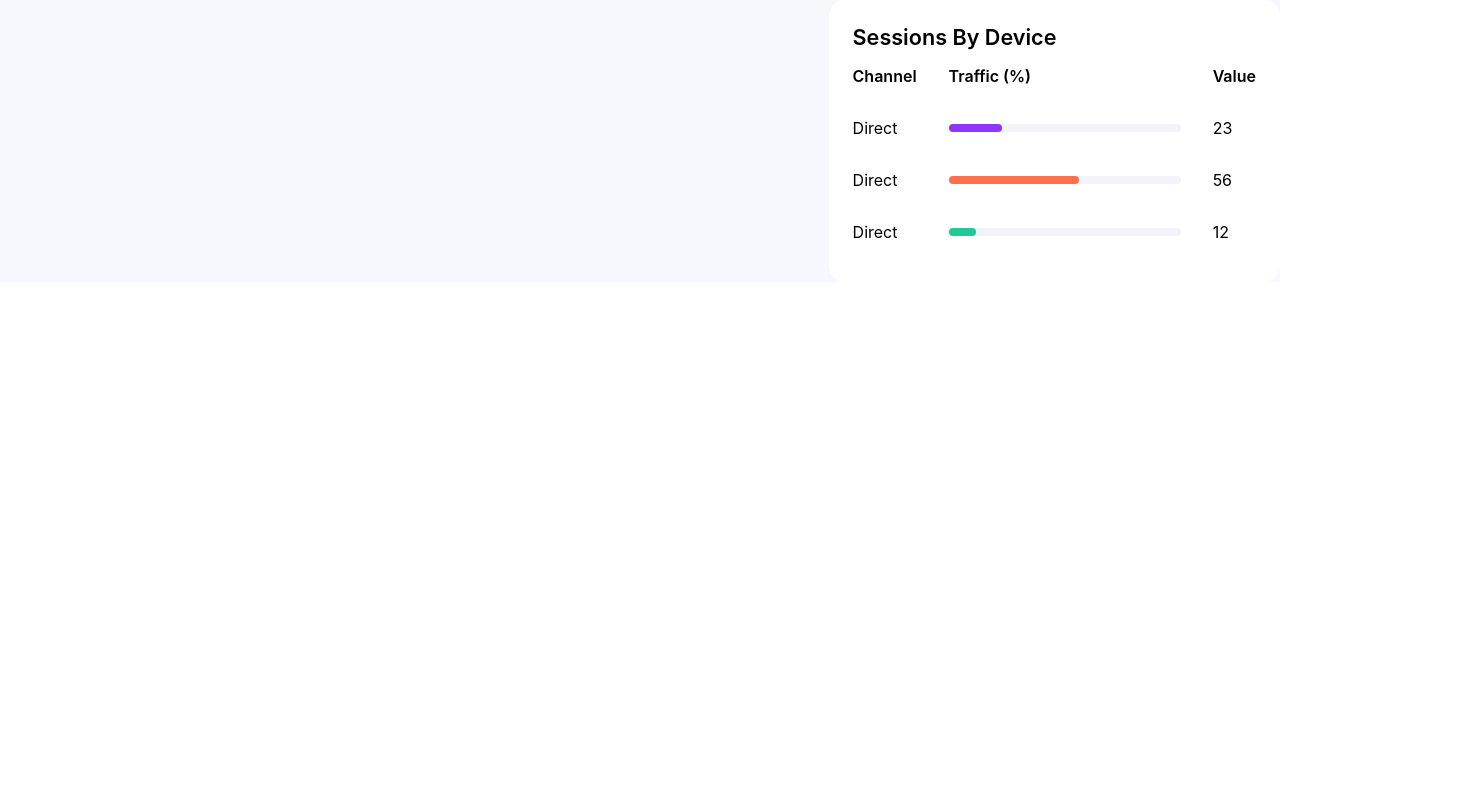
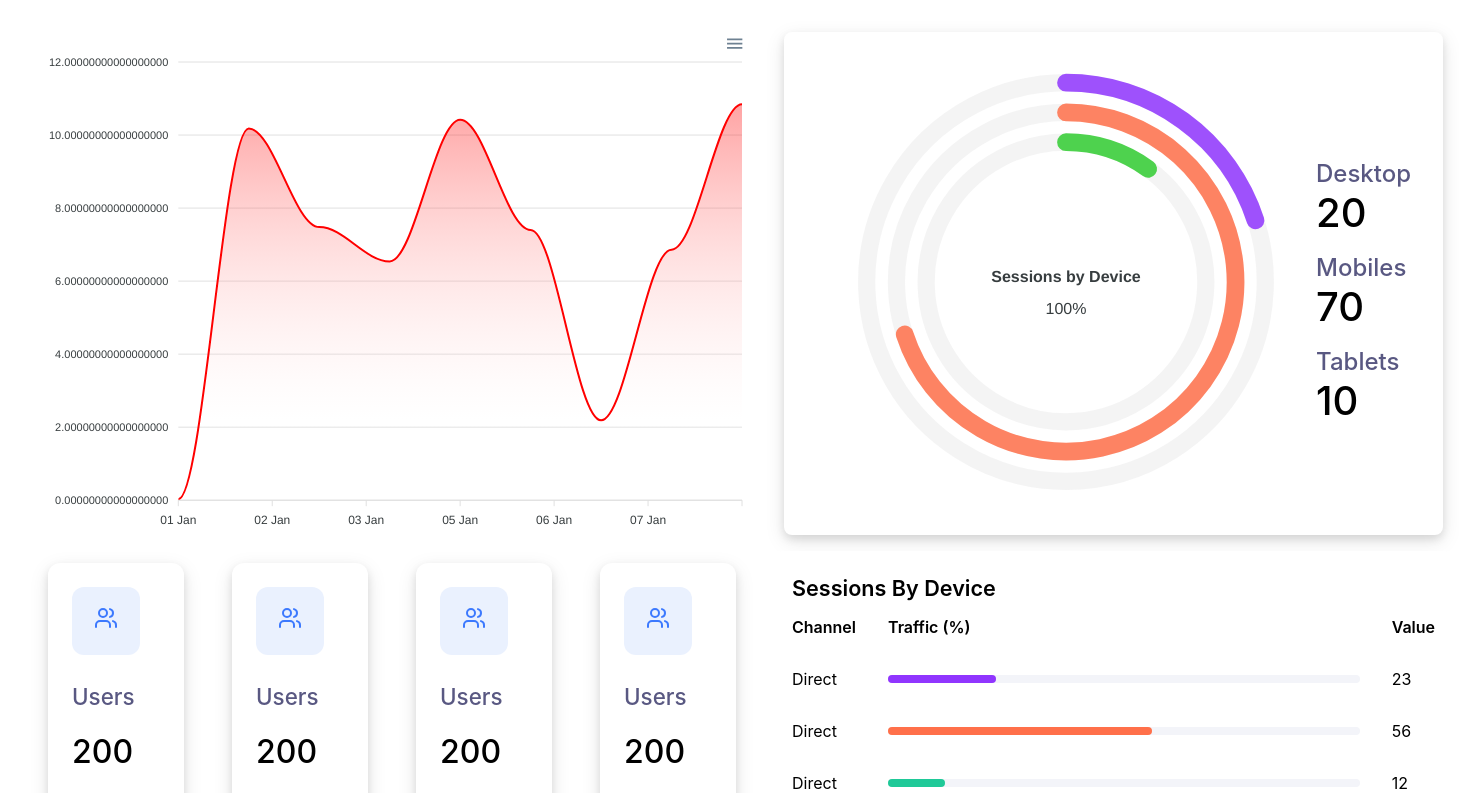
Before and after one commit to ethindia-2023/frontend, a React (Create React App) app: page / in a window 1280 px wide. Shown: the top 793 px of the page, 1459 px wide, since content can reach past the window. Built offline with nearby package versions, Linux system fonts and the light colour scheme.

Commit message:
feat: integrate components

```diff
--- a/src/app/components/DataCard/index.css
+++ b/src/app/components/DataCard/index.css
@@ -9,27 +9,29 @@
 }
 .prop-name{
     color:#595882;
-    font-size: 1.25rem;
+    font-size: 1.4rem;
+    font-weight: 500;
 }
 .icon-block{
     width:4.25rem;
     height: 4.25rem;
     padding: auto;
     margin-bottom: 1.75rem;
-    background-color: rgba(146, 204, 243, 0.3); ;
-    display: inline-flex;
+    display: flex;
 }
 .data-card{
-    margin: 1rem;
-    width: 9rem;
+    margin: 0 1rem;
+    /* width: 9rem; */
     padding: 1.5rem;
     box-shadow: 0 4px 8px 0 rgba(0, 0, 0, 0.1), 0 6px 20px 0 rgba(0, 0, 0, 0.1);
     display: inline-block;
     font-weight: 450;
+    background-color: white;
 }
 .border-round{
     border-radius: 0.75rem;
 }
 .icon{
     margin: auto;
+    font-size: x-large;
 }
--- a/src/app/components/DataCard/index.tsx
+++ b/src/app/components/DataCard/index.tsx
@@ -1,18 +1,26 @@
-import React from 'react';
-import { FaRegUser } from 'react-icons/fa';
-import './index.css';
+import React, { ReactNode } from "react";
+import { FaRegUser } from "react-icons/fa";
+import "./index.css";
 
-export type DataCardProps ={
+export type DataCardProps = {
   property: string;
   value: number;
   change: number;
-}
+  icon: ReactNode;
+  iconColor: string;
+  iconBackgroundColor: string;
+};
 
 const DataCard: React.FC<DataCardProps> = (props: DataCardProps) => {
   return (
     <div className="data-card border-round">
-      <div className="icon-block border-round">
-        <FaRegUser className='icon' />
+      <div
+        className="icon-block border-round"
+        style={{ backgroundColor: props.iconBackgroundColor }}
+      >
+        <div className="icon" style={{ color: props.iconColor }}>
+          {props.icon}
+        </div>
       </div>
       <p className="prop-name">{props.property}</p>
       <p className="value">{props.value}</p>
--- a/src/app/components/DayAnalytics/index.css
+++ b/src/app/components/DayAnalytics/index.css
@@ -1,13 +1,15 @@
 .day-card{
-    width: fit-content;
-    margin: 1rem;
+    margin: 0 1rem;
     display:flex;
     padding-right: 1.5rem;
-padding-left: 1.5rem;
+    padding-left: 1.5rem;
     flex-direction: row;
+    justify-content: center;
     border-radius: 0.75rem;
+    background-color: white;
     box-shadow: 0 4px 8px 0 rgba(0, 0, 0, 0.1), 0 6px 20px 0 rgba(0, 0, 0, 0.1);
 }
+
 .day-data{
     height:inherit;
     display:flex;
--- a/src/app/components/RadialChart/index.css
+++ b/src/app/components/RadialChart/index.css
@@ -2,11 +2,11 @@
     display:flex;
     flex-direction: row;
     box-shadow: 0 4px 8px 0 rgba(0, 0, 0, 0.1), 0 6px 20px 0 rgba(0, 0, 0, 0.1);
-width: fit-content;
-border-radius:0.5rem ;
-padding-left: 2rem;
-padding-right: 2rem;
-margin: 1rem;
+    border-radius:0.5rem ;
+    padding-left: 2rem;
+    padding-right: 2rem;
+    margin: 0 1rem;
+    background-color: white;
 }
 .values{
     margin: 0%;
--- a/src/app/components/RadialChart/index.tsx
+++ b/src/app/components/RadialChart/index.tsx
@@ -1,39 +1,45 @@
-import React, { useState } from 'react';
-import ReactApexChart from 'react-apexcharts';
-import './index.css';
-import { ApexOptions } from 'apexcharts';
+import React, { useState } from "react";
+import ReactApexChart from "react-apexcharts";
+import "./index.css";
+import { ApexOptions } from "apexcharts";
 
-interface RadialChartsProps {
+export type RadialChartsProps = {
   value: number[];
-}
+};
 
-const RadialCharts: React.FC<RadialChartsProps> = (props: RadialChartsProps) => {
-  const {value} = props;
-  const devices = ['Desktop', 'Mobiles', 'Tablets'];
-  const sum :number = value[0] + value[1] + value[2];
-  const percentage : number[]= [
+const RadialCharts: React.FC<RadialChartsProps> = (
+  props: RadialChartsProps
+) => {
+  const { value } = props;
+  const devices = ["Desktop", "Mobiles", "Tablets"];
+  const sum: number = value[0] + value[1] + value[2];
+  const percentage: number[] = [
     (value[0] / sum) * 100,
     (value[1] / sum) * 100,
     (value[2] / sum) * 100,
   ];
-const chartSeries : ApexNonAxisChartSeries = [percentage[0], percentage[1], percentage[2]];
-const chartOptions: ApexOptions={
+  const chartSeries: ApexNonAxisChartSeries = [
+    percentage[0],
+    percentage[1],
+    percentage[2],
+  ];
+  const chartOptions: ApexOptions = {
     chart: {
       height: 200,
-    type: 'radialBar',
+      type: "radialBar",
     },
     plotOptions: {
       radialBar: {
         dataLabels: {
           name: {
-          fontSize: '22px',
+            fontSize: "22px",
           },
           value: {
-          fontSize: '16px',
+            fontSize: "16px",
           },
           total: {
             show: true,
-          label: 'Sessions by Device',
+            label: "Sessions by Device",
             formatter: function (w: any) {
               return `${100}%`;
             },
@@ -44,24 +50,30 @@ const chartOptions: ApexOptions={
         },
       },
     },
-  colors: ['#9035FE', '#FF704A', '#32CD32'],
+    colors: ["#9035FE", "#FF704A", "#32CD32"],
     labels: devices,
     stroke: {
-    lineCap: 'round',
+      lineCap: "round",
     },
-}
+  };
 
   return (
     <div className="chart-card">
-      <div className='chart'>
-        <ReactApexChart options={chartOptions} series={chartSeries} type="radialBar" height={450} width={450} />
+      <div className="chart">
+        <ReactApexChart
+          options={chartOptions}
+          series={chartSeries}
+          type="radialBar"
+          height={535}
+          width={500}
+        />
       </div>
-      <div className='values'>
+      <div className="values">
         {chartOptions.labels?.map((label, index) => (
-          <div className='device' key={index}>
-            <div className='color'></div>
-            <p className='radial-name'>{devices[index]}</p>
-            <p className='radial-value'>{value[index]}</p>
+          <div className="device" key={index}>
+            <div className="color"></div>
+            <p className="radial-name">{devices[index]}</p>
+            <p className="radial-value">{value[index]}</p>
           </div>
         ))}
       </div>
--- /dev/null
+++ b/src/app/components/SplineChart/index.css
@@ -0,0 +1,3 @@
+.spline-chart{
+    background-color: white;
+}
--- a/src/app/components/SplineChart/index.tsx
+++ b/src/app/components/SplineChart/index.tsx
@@ -1,5 +1,6 @@
 import { ApexOptions } from "apexcharts";
 import Chart from "react-apexcharts";
+import "./index.css";
 
 export type SplineChartProps = {
   series: SeriesData[];
@@ -71,7 +72,13 @@ const SplineCharts: React.FC<SplineChartProps> = (props: SplineChartProps) => {
   };
 
   return (
-    <Chart options={apexOptions} series={series} height={height} type="area" />
+    <Chart
+      className="spline-chart"
+      options={apexOptions}
+      series={series}
+      height={height}
+      type="area"
+    />
   );
 };
 
--- a/src/app/index.css
+++ b/src/app/index.css
@@ -8,12 +8,32 @@
     display: flex;
     flex-flow: row nowrap;
     gap: 1rem;
+    padding: 2rem;
 }
 
 .app-left-pane {
-    flex: 1.8;
+    flex: 1.5;
+    display: flex;
+    flex-flow: column nowrap;
+    gap: 1rem;
 }
 
 .app-right-pane {
     flex: 1;
+    display: flex;
+    flex-flow: column nowrap;
+    gap: 1rem;
 }
+
+.data-card-container{
+    text-align: start;
+    display: grid;
+    grid-template-columns: repeat(4, 1fr);
+    gap: 1rem;
+}
+
+.day-analytic-card-container{
+    display: grid;
+    grid-template-columns: repeat(2, 1fr);
+    gap: 1rem;
+}
--- a/src/app/index.tsx
+++ b/src/app/index.tsx
@@ -1,5 +1,10 @@
 import BarInfoCard, { BarInfoCardProps } from "app/components/BarInfoCard";
 import "./index.css";
+import SplineCharts, { SplineChartProps } from "app/components/SplineChart";
+import DataCard, { DataCardProps } from "app/components/DataCard";
+import { LuUsers } from "react-icons/lu";
+import DayAnalytics, { DayAnalyticsProps } from "app/components/DayAnalytics";
+import RadialCharts, { RadialChartsProps } from "app/components/RadialChart";
 
 const App: React.FC = () => {
   const barInfoCardProps: BarInfoCardProps = {
@@ -22,13 +27,114 @@ const App: React.FC = () => {
       },
     ],
   };
+
+  let data = [];
+
+  for (let ind = 1; ind < 10; ind++) {
+    data.push({
+      x: new Date(2023, 12, ind).toDateString(),
+      y: Math.random() * 11,
+    });
+    console.log(data);
+  }
+
+  const splineProps: SplineChartProps = {
+    markerRadius: 10,
+    strokeColors: ["#000000"],
+    strokeWidth: 2,
+    height: 500,
+    onMarkerClick: () => {
+      console.log("clicked");
+    },
+    series: [
+      {
+        name: "data",
+        data: data,
+        color: "#FF0000",
+        fill: {
+          type: "gradient",
+          gradient: {
+            shadeIntensity: 1,
+            inverseColors: false,
+            opacityFrom: 0.5,
+            opacityTo: 0,
+            stops: [0, 90, 100],
+          },
+        },
+      },
+    ],
+  };
+
+  const datCardPropsList: DataCardProps[] = [
+    {
+      property: "Users",
+      value: 200,
+      change: 25,
+      icon: <LuUsers />,
+      iconBackgroundColor: "#EAF1FE",
+      iconColor: "#3C79FE",
+    },
+    {
+      property: "Users",
+      value: 200,
+      change: 25,
+      icon: <LuUsers />,
+      iconBackgroundColor: "#EAF1FE",
+      iconColor: "#3C79FE",
+    },
+    {
+      property: "Users",
+      value: 200,
+      change: 25,
+      icon: <LuUsers />,
+      iconBackgroundColor: "#EAF1FE",
+      iconColor: "#3C79FE",
+    },
+    {
+      property: "Users",
+      value: 200,
+      change: 25,
+      icon: <LuUsers />,
+      iconBackgroundColor: "#EAF1FE",
+      iconColor: "#3C79FE",
+    },
+  ];
+
+  const dayAnalysisPropsList: DayAnalyticsProps[] = [
+    {
+      label: "Users",
+      today: 200,
+      expected: 500,
+    },
+    {
+      label: "Users",
+      today: 200,
+      expected: 500,
+    },
+  ];
+
+  const radialChartProps: RadialChartsProps = {
+    value: [20, 70, 10],
+  };
+
   return (
-    <div className="app">
-      <div className="app-content">
-        <div className="app-left-pane"></div>
-        <div className="app-right-pane">
-          <BarInfoCard {...barInfoCardProps} />
+    <div className="app-content">
+      <div className="app-left-pane">
+        <SplineCharts {...splineProps} />
+        <div className="data-card-container">
+          {datCardPropsList.map((props: DataCardProps) => (
+            <DataCard {...props} />
+          ))}
         </div>
+        <div className="day-analytic-card-container">
+          {dayAnalysisPropsList.map((props: DayAnalyticsProps) => (
+            <DayAnalytics {...props} />
+          ))}
+        </div>
+      </div>
+      <div className="app-right-pane">
+        <RadialCharts {...radialChartProps} />
+        <BarInfoCard {...barInfoCardProps} />
       </div>
     </div>
   );
```
Lines whose indentation alone changed are shown as unchanged.
